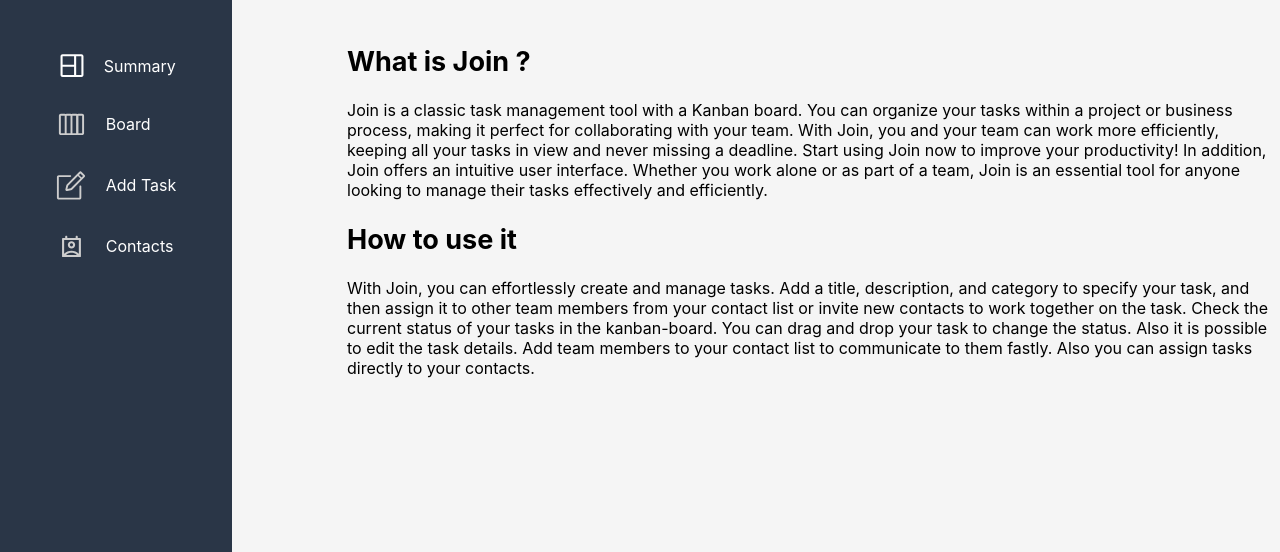
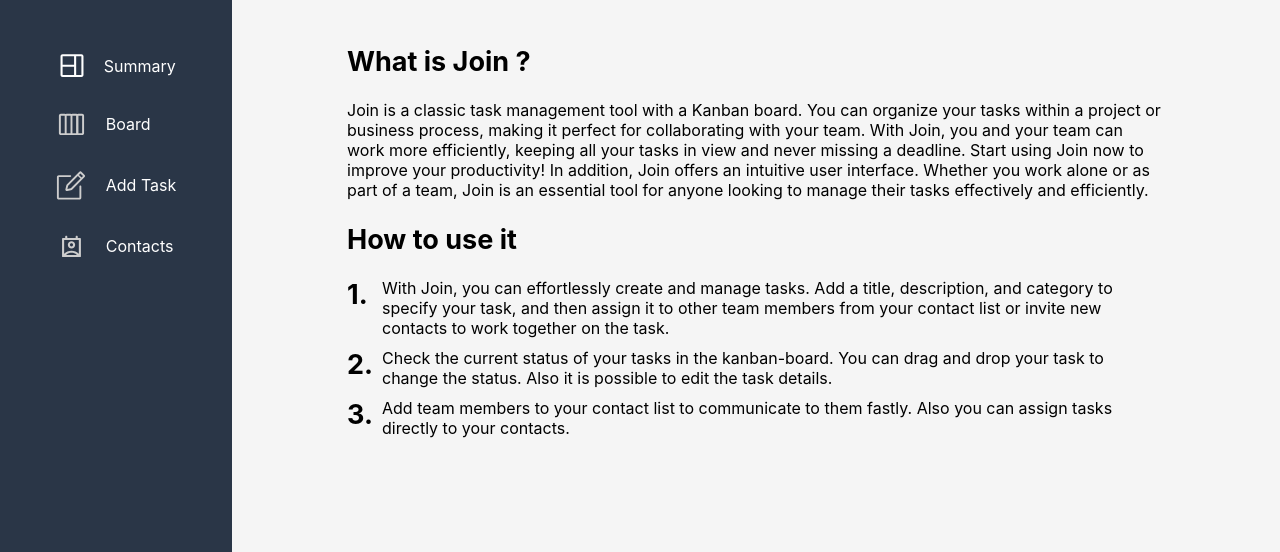
Before and after one commit to CarmenBirkle/join, a plain HTML site: page help.html in a window 1280 px wide. Shown: the part 248-800 px from the top of the page. Drawn offline with Linux system fonts and the light colour scheme.

Commit message:
help.html

```diff
--- a/help.html
+++ b/help.html
@@ -29,22 +29,22 @@
             </span>
             <h2>How to use it</h2>
 
-            <div>
-                <span>
+            <div class="list">
+                <div>
                     With Join, you can effortlessly create and manage tasks.
                     Add a title, description, and category to specify your task,
                     and then assign it to other team members from your contact list or
                     invite new contacts to work together on the task.
-                </span>
-                <span>
+                </div>
+                <div>
                     Check the current status of your tasks in the kanban-board.
                     You can drag and drop your task to change the status.
                     Also it is possible to edit the task details.
-                </span>
-                <span>
+                </div>
+                <div>
                     Add team members to your contact list to communicate to them
                     fastly. Also you can assign tasks directly to your contacts.
-                </span>
+                </div>
             </div>
 
         <script src="./script/app.js"></script>
--- a/styles/help-legalnotice.css
+++ b/styles/help-legalnotice.css
@@ -6,4 +6,29 @@ h1{
 
 .help-main{
     margin-left: 347px;
+    margin-right:117px;
 }
+
+div.list {
+    counter-reset: list-number;
+}
+
+div.list div:before {
+    counter-increment: list-number;
+    content: counter(list-number);
+}
+
+div.list div {
+    margin-left: 35px; /* Gap between number and text */
+    position: relative;
+    margin-bottom: 10px;;
+}
+
+div.list div:before {
+    counter-increment: list-number;
+    content: counter(list-number) ". ";
+    position: absolute;
+    left: -35px; /* Gap between number and text */
+    font-weight:700;
+    font-size:27px;
+}
```
